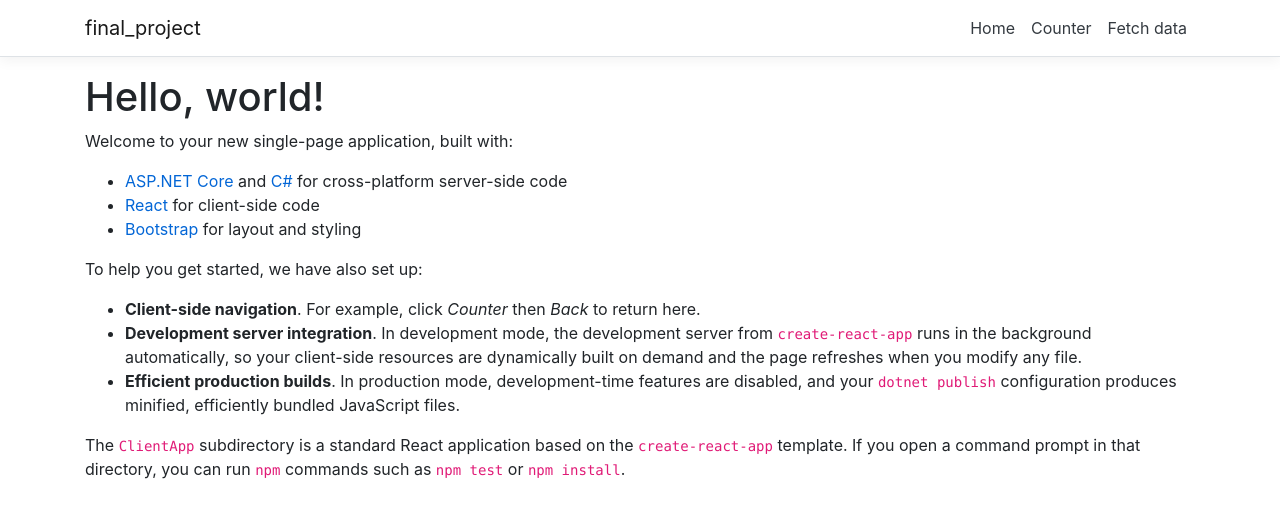
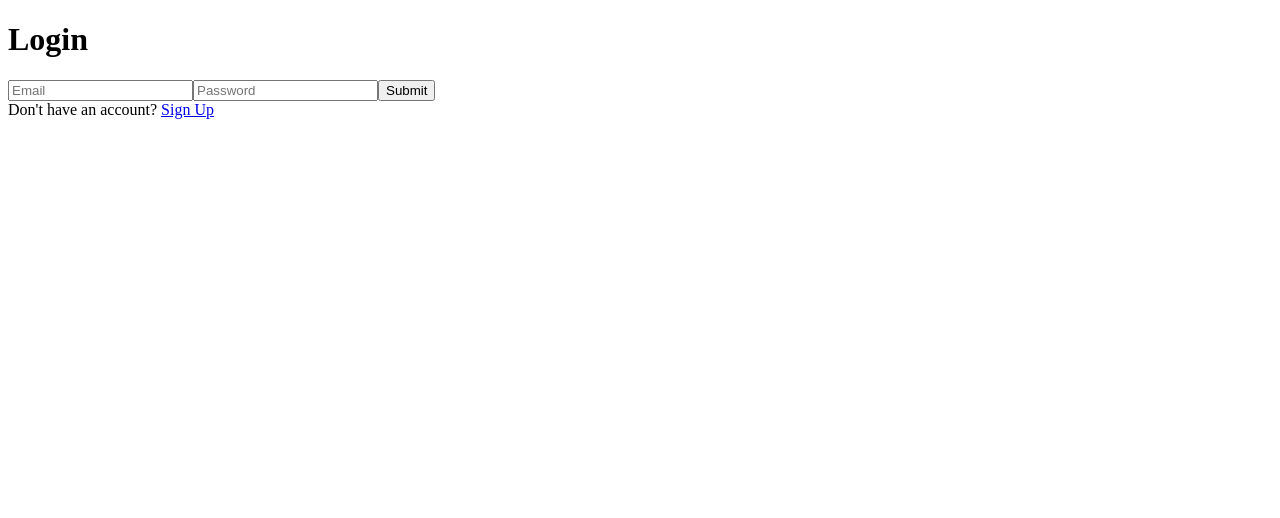
Before and after one commit to hansonsa12/CS-3750-Project, a React (Create React App) app in the folder ClientApp/: page / in a window 1280 px wide. Shown: the top 518 px of the page. Built offline with nearby package versions, Linux system fonts and the light colour scheme.

Commit message:
Restructure auth components into project. Update and install material-ui and other dependencies

```diff
--- a/ClientApp/src/App.js
+++ b/ClientApp/src/App.js
@@ -1,22 +1,57 @@
-import React, { Component } from 'react';
-import { Route } from 'react-router';
-import { Layout } from './components/Layout';
-import { Home } from './components/Home';
-import { FetchData } from './components/FetchData';
-import { Counter } from './components/Counter';
+import { BrowserRouter as Router, Switch, Route } from "react-router-dom";
+import LoginForm from "./components/auth_components/LoginForm";
+import SignUpForm from "./components/auth_components/SignUpForm";
+import AppContainer from "./components/AppContainer";
+import React, { Component } from "react";
+import axios from "axios";
+export default class App extends Component {
+  constructor(props) {
+    super(props);
+    this.state = {
+      user: undefined,
+      loading: true,
+    };
 
-import './custom.css'
+    if (localStorage["authToken"]) {
+      this.getUser();
+    } else {
+      this.state.loading = false;
+    }
+  }
 
-export default class App extends Component {
-  static displayName = App.name;
+  getUser() {
+    axios
+      .get("user", {
+        headers: {
+          Authorization: `Bearer ${localStorage["authToken"]}`,
+        },
+      })
+      .then(
+        res => {
+          this.setState({ user: res.data, loading: false });
+        },
+        err => {
+          console.error(err.message);
+        }
+      );
+  }
 
-  render () {
+  render() {
+    const { loading, user } = this.state;
     return (
-      <Layout>
-        <Route exact path='/' component={Home} />
-        <Route path='/counter' component={Counter} />
-        <Route path='/fetch-data' component={FetchData} />
-      </Layout>
+      !loading && (
+        <Router>
+          <Switch>
+            <Route exact path="/signup">
+              <SignUpForm />
+            </Route>
+
+            <Route path="/">
+              {user ? <AppContainer user={user} /> : <LoginForm />}
+            </Route>
+          </Switch>
+        </Router>
+      )
     );
   }
 }
--- a/ClientApp/src/components/Counter.js
+++ /dev/null
@@ -1,31 +0,0 @@
-import React, { Component } from 'react';
-
-export class Counter extends Component {
-  static displayName = Counter.name;
-
-  constructor(props) {
-    super(props);
-    this.state = { currentCount: 0 };
-    this.incrementCounter = this.incrementCounter.bind(this);
-  }
-
-  incrementCounter() {
-    this.setState({
-      currentCount: this.state.currentCount + 1
-    });
-  }
-
-  render() {
-    return (
-      <div>
-        <h1>Counter</h1>
-
-        <p>This is a simple example of a React component.</p>
-
-        <p aria-live="polite">Current count: <strong>{this.state.currentCount}</strong></p>
-
-        <button className="btn btn-primary" onClick={this.incrementCounter}>Increment</button>
-      </div>
-    );
-  }
-}
--- a/ClientApp/src/components/FetchData.js
+++ /dev/null
@@ -1,59 +0,0 @@
-import React, { Component } from 'react';
-
-export class FetchData extends Component {
-  static displayName = FetchData.name;
-
-  constructor(props) {
-    super(props);
-    this.state = { forecasts: [], loading: true };
-  }
-
-  componentDidMount() {
-    this.populateWeatherData();
-  }
-
-  static renderForecastsTable(forecasts) {
-    return (
-      <table className='table table-striped' aria-labelledby="tabelLabel">
-        <thead>
-          <tr>
-            <th>Date</th>
-            <th>Temp. (C)</th>
-            <th>Temp. (F)</th>
-            <th>Summary</th>
-          </tr>
-        </thead>
-        <tbody>
-          {forecasts.map(forecast =>
-            <tr key={forecast.date}>
-              <td>{forecast.date}</td>
-              <td>{forecast.temperatureC}</td>
-              <td>{forecast.temperatureF}</td>
-              <td>{forecast.summary}</td>
-            </tr>
-          )}
-        </tbody>
-      </table>
-    );
-  }
-
-  render() {
-    let contents = this.state.loading
-      ? <p><em>Loading...</em></p>
-      : FetchData.renderForecastsTable(this.state.forecasts);
-
-    return (
-      <div>
-        <h1 id="tabelLabel" >Weather forecast</h1>
-        <p>This component demonstrates fetching data from the server.</p>
-        {contents}
-      </div>
-    );
-  }
-
-  async populateWeatherData() {
-    const response = await fetch('weatherforecast');
-    const data = await response.json();
-    this.setState({ forecasts: data, loading: false });
-  }
-}
--- a/ClientApp/src/components/Home.js
+++ /dev/null
@@ -1,26 +0,0 @@
-import React, { Component } from 'react';
-
-export class Home extends Component {
-  static displayName = Home.name;
-
-  render () {
-    return (
-      <div>
-        <h1>Hello, world!</h1>
-        <p>Welcome to your new single-page application, built with:</p>
-        <ul>
-          <li><a href='https://get.asp.net/'>ASP.NET Core</a> and <a href='https://msdn.microsoft.com/en-us/library/67ef8sbd.aspx'>C#</a> for cross-platform server-side code</li>
-          <li><a href='https://facebook.github.io/react/'>React</a> for client-side code</li>
-          <li><a href='http://getbootstrap.com/'>Bootstrap</a> for layout and styling</li>
-        </ul>
-        <p>To help you get started, we have also set up:</p>
-        <ul>
-          <li><strong>Client-side navigation</strong>. For example, click <em>Counter</em> then <em>Back</em> to return here.</li>
-          <li><strong>Development server integration</strong>. In development mode, the development server from <code>create-react-app</code> runs in the background automatically, so your client-side resources are dynamically built on demand and the page refreshes when you modify any file.</li>
-          <li><strong>Efficient production builds</strong>. In production mode, development-time features are disabled, and your <code>dotnet publish</code> configuration produces minified, efficiently bundled JavaScript files.</li>
-        </ul>
-        <p>The <code>ClientApp</code> subdirectory is a standard React application based on the <code>create-react-app</code> template. If you open a command prompt in that directory, you can run <code>npm</code> commands such as <code>npm test</code> or <code>npm install</code>.</p>
-      </div>
-    );
-  }
-}
--- a/ClientApp/src/components/Layout.js
+++ /dev/null
@@ -1,18 +0,0 @@
-import React, { Component } from 'react';
-import { Container } from 'reactstrap';
-import { NavMenu } from './NavMenu';
-
-export class Layout extends Component {
-  static displayName = Layout.name;
-
-  render () {
-    return (
-      <div>
-        <NavMenu />
-        <Container>
-          {this.props.children}
-        </Container>
-      </div>
-    );
-  }
-}
--- a/ClientApp/src/components/NavMenu.css
+++ /dev/null
@@ -1,18 +0,0 @@
-a.navbar-brand {
-  white-space: normal;
-  text-align: center;
-  word-break: break-all;
-}
-
-html {
-  font-size: 14px;
-}
-@media (min-width: 768px) {
-  html {
-    font-size: 16px;
-  }
-}
-
-.box-shadow {
-  box-shadow: 0 .25rem .75rem rgba(0, 0, 0, .05);
-}
--- a/ClientApp/src/components/NavMenu.js
+++ /dev/null
@@ -1,49 +0,0 @@
-import React, { Component } from 'react';
-import { Collapse, Container, Navbar, NavbarBrand, NavbarToggler, NavItem, NavLink } from 'reactstrap';
-import { Link } from 'react-router-dom';
-import './NavMenu.css';
-
-export class NavMenu extends Component {
-  static displayName = NavMenu.name;
-
-  constructor (props) {
-    super(props);
-
-    this.toggleNavbar = this.toggleNavbar.bind(this);
-    this.state = {
-      collapsed: true
-    };
-  }
-
-  toggleNavbar () {
-    this.setState({
-      collapsed: !this.state.collapsed
-    });
-  }
-
-  render () {
-    return (
-      <header>
-        <Navbar className="navbar-expand-sm navbar-toggleable-sm ng-white border-bottom box-shadow mb-3" light>
-          <Container>
-            <NavbarBrand tag={Link} to="/">final_project</NavbarBrand>
-            <NavbarToggler onClick={this.toggleNavbar} className="mr-2" />
-            <Collapse className="d-sm-inline-flex flex-sm-row-reverse" isOpen={!this.state.collapsed} navbar>
-              <ul className="navbar-nav flex-grow">
-                <NavItem>
-                  <NavLink tag={Link} className="text-dark" to="/">Home</NavLink>
-                </NavItem>
-                <NavItem>
-                  <NavLink tag={Link} className="text-dark" to="/counter">Counter</NavLink>
-                </NavItem>
-                <NavItem>
-                  <NavLink tag={Link} className="text-dark" to="/fetch-data">Fetch data</NavLink>
-                </NavItem>
-              </ul>
-            </Collapse>
-          </Container>
-        </Navbar>
-      </header>
-    );
-  }
-}
--- a/ClientApp/src/components/auth_components/LoginForm.js
+++ b/ClientApp/src/components/auth_components/LoginForm.js
@@ -22,7 +22,7 @@
 
   return (
     <div>
-      <h1>Ky Kartchner Login System</h1>
+      <h1>Login</h1>
       <FForm onSubmit={onSubmit}>
         {({ handleSubmit }) => (
           <form onSubmit={handleSubmit}>
```
Also changed, not shown: ClientApp/package.json (+18 -18 lines), ClientApp/src/components/auth_components/App.js (deleted, +0 -57 lines), ClientApp/src/index.js (+9 -9 lines), ClientApp/src/components/AppContainer.js (renamed from ClientApp/src/components/auth_components/AppContainer.js), 2 other files (tests, documents, lock files or other folders).
